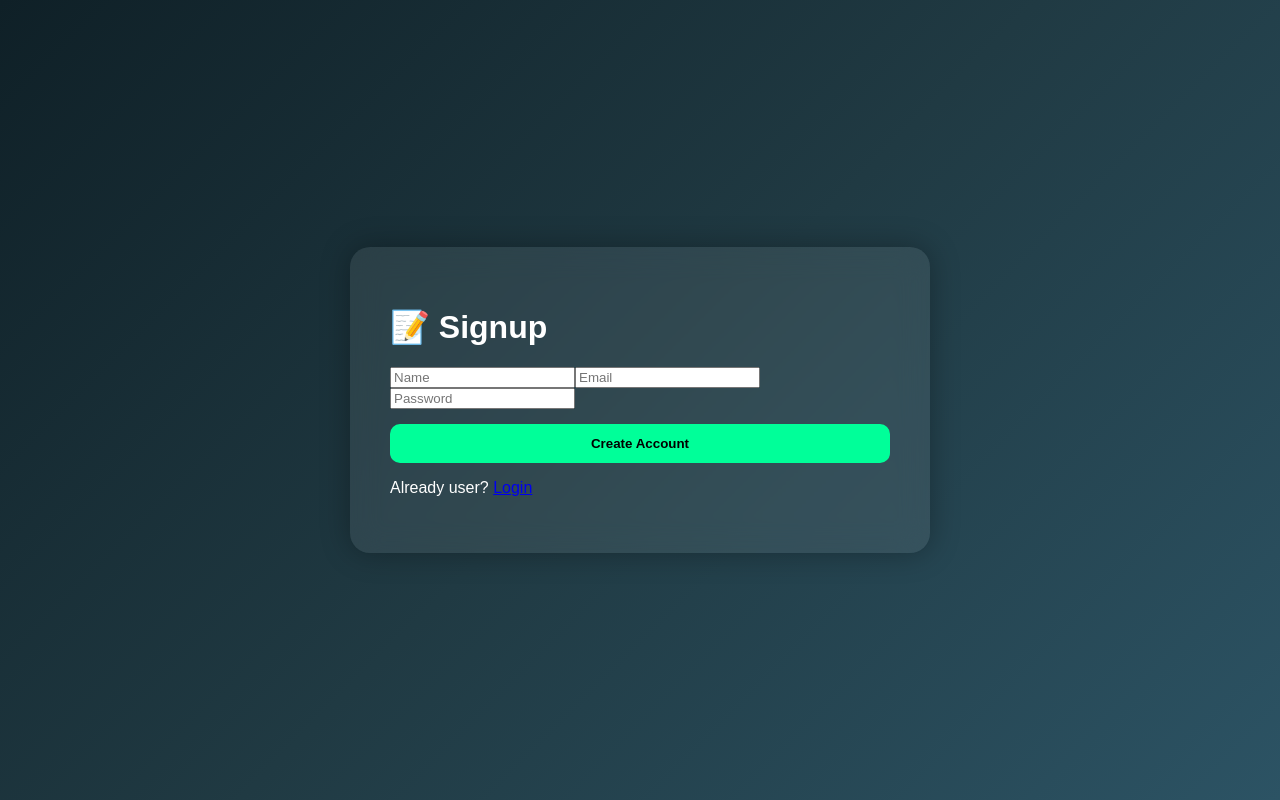
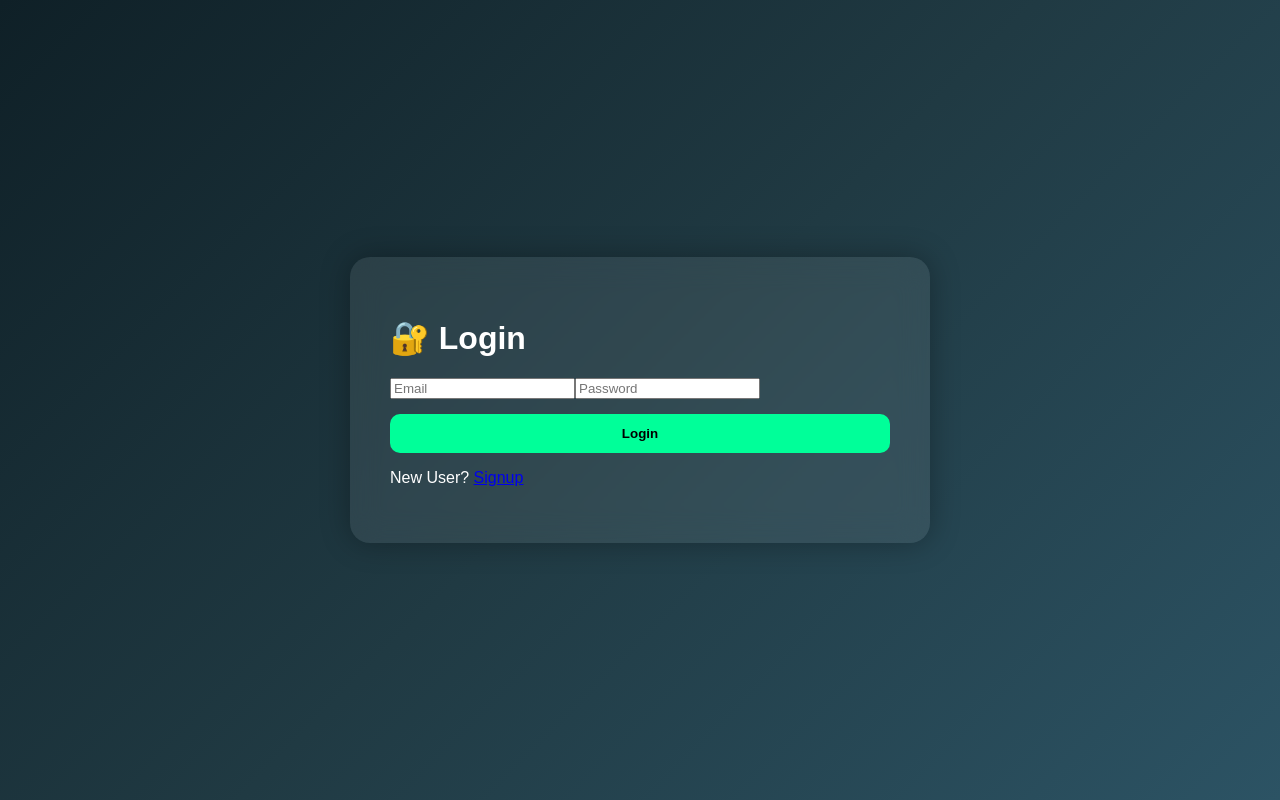
Before and after one commit to siddharthrajak49-commits/careerpilot-ai, a React (Create React App) app in the folder careerpilot-ai/frontend/: page /signup in a window 1280 px wide. Built offline with nearby package versions, Linux system fonts and the light colour scheme.

Commit message:
Fixed real signup login errors

```diff
--- a/careerpilot-ai/frontend/src/Signup.js
+++ b/careerpilot-ai/frontend/src/Signup.js
@@ -2,29 +2,41 @@ import React, { useState } from "react";
 import axios from "axios";
 import { useNavigate, Link } from "react-router-dom";
 
-function Signup() {
-  const navigate = useNavigate();
+function Login() {
 
-  const [name, setName] = useState("");
   const [email, setEmail] = useState("");
   const [password, setPassword] = useState("");
 
-  const signupUser = async () => {
+  const navigate = useNavigate();
+
+  const loginUser = async () => {
+
     try {
-      await axios.post(
-        "https://careerpilot-backend-rvv1.onrender.com/signup",
+
+      const res = await axios.post(
+        "https://careerpilot-backend-rvv1.onrender.com/login",
         {
-          name,
-          email,
-          password
+          email: email,
+          password: password
         }
       );
 
-      alert("Signup Success");
-      navigate("/");
+      localStorage.setItem(
+        "token",
+        res.data.token
+      );
+
+      localStorage.setItem(
+        "user",
+        res.data.user
+      );
+
+      alert("Login Successful");
+
+      navigate("/dashboard");
 
     } catch (error) {
-      alert("Email already exists");
+      alert("Invalid Login");
     }
   };
 
@@ -32,32 +44,33 @@ function Signup() {
     <div className="container">
       <div className="card">
 
-        <h1>📝 Signup</h1>
-
-        <input
-          type="text"
-          placeholder="Name"
-          onChange={(e) => setName(e.target.value)}
-        />
+        <h1>🔐 Login</h1>
 
         <input
           type="text"
           placeholder="Email"
-          onChange={(e) => setEmail(e.target.value)}
+          onChange={(e) =>
+            setEmail(e.target.value)
+          }
         />
 
         <input
           type="password"
           placeholder="Password"
-          onChange={(e) => setPassword(e.target.value)}
+          onChange={(e) =>
+            setPassword(e.target.value)
+          }
         />
 
-        <button onClick={signupUser}>
-          Create Account
+        <button onClick={loginUser}>
+          Login
         </button>
 
         <p>
-          Already user? <Link to="/">Login</Link>
+          New User?{" "}
+          <Link to="/signup">
+            Signup
+          </Link>
         </p>
 
       </div>
@@ -65,4 +78,4 @@ function Signup() {
   );
 }
 
-export default Signup;
+export default Login;
```
